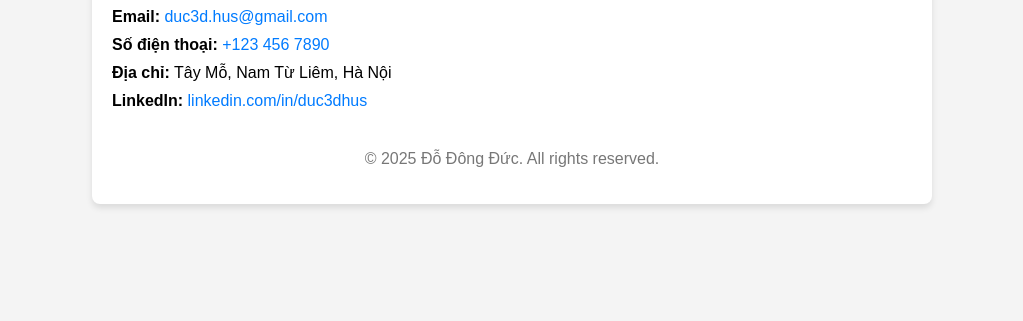
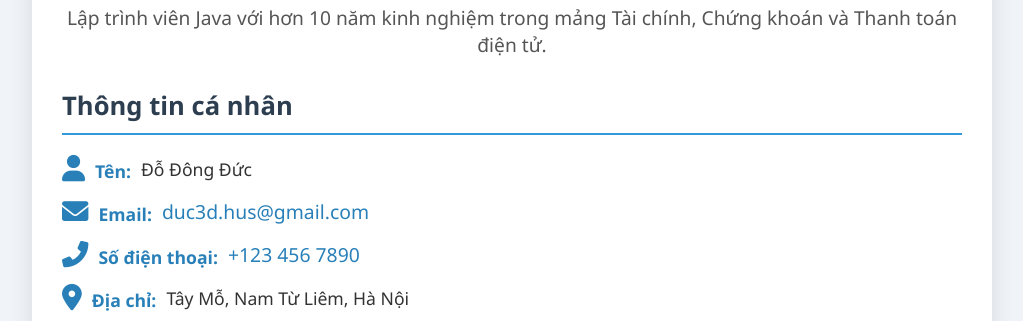
Before and after one commit to duc3d-hus/duc3d-hus.github.io, a plain HTML site: page index.html in a window 1280 px wide. Shown: the part 168-489 px from the top of the page, without its empty margins (128-1151 px from the left). Drawn offline with Linux system fonts and the light colour scheme.

Commit message:
Update index.html

```diff
--- a/index.html
+++ b/index.html
@@ -4,72 +4,142 @@
     <meta charset="UTF-8">
     <meta name="viewport" content="width=device-width, initial-scale=1.0">
     <title>Thông Tin Liên Hệ</title>
+    <link href="https://cdnjs.cloudflare.com/ajax/libs/font-awesome/6.0.0-beta3/css/all.min.css" rel="stylesheet">
     <style>
         body {
-            font-family: Arial, sans-serif;
+            font-family: 'Segoe UI', Tahoma, Geneva, Verdana, sans-serif;
             margin: 0;
             padding: 0;
-            background-color: #f4f4f4;
+            background-color: #f0f4f8;
+            color: #333;
         }
+
         .container {
             width: 100%;
-            max-width: 800px;
-            margin: 0 auto;
-            padding: 20px;
+            max-width: 900px;
+            margin: 40px auto;
+            padding: 30px;
             background-color: #fff;
             border-radius: 8px;
-            box-shadow: 0 4px 6px rgba(0, 0, 0, 0.1);
+            box-shadow: 0 8px 24px rgba(0, 0, 0, 0.1);
+            font-size: 16px;
         }
+
         h1 {
             text-align: center;
+            font-size: 2.5em;
             color: #333;
+            margin-bottom: 20px;
+            font-weight: 600;
         }
+
+        .intro {
+            text-align: center;
+            font-size: 1.2em;
+            color: #555;
+            margin-bottom: 30px;
+        }
+
         .contact-info {
             margin-top: 20px;
         }
+
         .contact-info h2 {
-            color: #444;
+            font-size: 1.6em;
+            color: #2c3e50;
+            border-bottom: 2px solid #3498db;
+            padding-bottom: 10px;
+            margin-bottom: 20px;
         }
+
         .contact-item {
-            margin: 10px 0;
+            margin: 15px 0;
+            font-size: 1.1em;
+            display: flex;
+            align-items: center;
         }
+
         .contact-item label {
             font-weight: bold;
+            color: #2980b9;
+            margin-right: 10px;
+            flex-shrink: 0;
         }
+
         .contact-item a {
-            color: #007BFF;
+            color: #2980b9;
             text-decoration: none;
+            transition: color 0.3s;
+            font-size: 1.1em;
         }
+
         .contact-item a:hover {
+            color: #1abc9c;
             text-decoration: underline;
         }
+
+        .contact-item i {
+            margin-right: 10px;
+            font-size: 1.5em;
+            color: #2980b9;
+        }
+
         .footer {
             text-align: center;
             margin-top: 40px;
-            color: #777;
+            font-size: 1em;
+            color: #7f8c8d;
+        }
+
+        .footer p {
+            margin-top: 10px;
+        }
+
+        .social-links {
+            display: flex;
+            justify-content: center;
+            margin-top: 20px;
+        }
+
+        .social-links a {
+            margin: 0 15px;
+            font-size: 1.5em;
+            color: #2980b9;
+            transition: color 0.3s;
+        }
+
+        .social-links a:hover {
+            color: #1abc9c;
         }
     </style>
 </head>
 <body>
 
     <div class="container">
-        <h1>Thông Tin Liên Hệ</h1>
+        <h1>Đỗ Đông Đức</h1>
+        <div class="intro">
+            <p>Lập trình viên Java với hơn 10 năm kinh nghiệm trong mảng Tài chính, Chứng khoán và Thanh toán điện tử.</p>
+        </div>
+
         <div class="contact-info">
             <h2>Thông tin cá nhân</h2>
             <div class="contact-item">
-                <label>Tên:</label> <span>Đỗ Đông Đức</span>
+                <label><i class="fas fa-user"></i>Tên:</label> <span>Đỗ Đông Đức</span>
             </div>
             <div class="contact-item">
-                <label>Email:</label> <a href="mailto:duc3d.hus@gmail.com">duc3d.hus@gmail.com</a>
+                <label><i class="fas fa-envelope"></i>Email:</label> <a href="mailto:duc3d.hus@gmail.com">duc3d.hus@gmail.com</a>
             </div>
             <div class="contact-item">
-                <label>Số điện thoại:</label> <a href="tel:+1234567890">+123 456 7890</a>
+                <label><i class="fas fa-phone-alt"></i>Số điện thoại:</label> <a href="tel:+1234567890">+123 456 7890</a>
             </div>
             <div class="contact-item">
-                <label>Địa chỉ:</label> <span>Tây Mỗ, Nam Từ Liêm, Hà Nội</span>
+                <label><i class="fas fa-map-marker-alt"></i>Địa chỉ:</label> <span>Tây Mỗ, Nam Từ Liêm, Hà Nội</span>
             </div>
             <div class="contact-item">
-                <label>LinkedIn:</label> <a href="https://www.linkedin.com/in/duc3dhus" target="_blank">linkedin.com/in/duc3dhus</a>
+                <label><i class="fab fa-linkedin"></i>LinkedIn:</label> <a href="https://www.linkedin.com/in/duc3dhus" target="_blank">linkedin.com/in/duc3dhus</a>
+            </div>
+            <div class="contact-item">
+                <label><i class="fab fa-github"></i>GitHub:</label> <a href="https://github.com/duc3d-hus" target="_blank">github.com/duc3d-hus</a>
             </div>
         </div>
 
```
